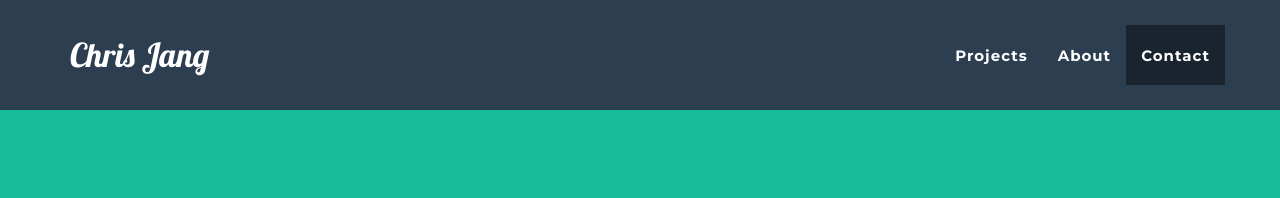
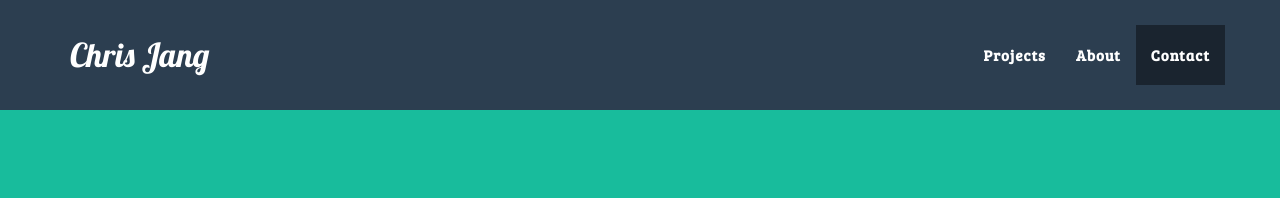
Before and after one commit to cjang5/cjang5.github.io, a Jekyll site: the page built from index.html, in a window 1280 px wide. Shown: the top 198 px of the page. Built offline with Jekyll 4.4.1, drawn with Linux system fonts in a browser that asks for light colours.

Commit message:
Added Bree Serif font and changed navbar right to BS

```diff
--- a/_includes/css/main.css
+++ b/_includes/css/main.css
@@ -154,7 +154,7 @@
 }
 
 .navbar-right {
-    font-family: Montserrat, sans-serif;
+    font-family: 'Bree Serif', sans-serif;
     font-weight: 700;
 }
 
--- a/_includes/head.html
+++ b/_includes/head.html
@@ -15,6 +15,7 @@
     <link href="http://fonts.googleapis.com/css?family=Montserrat:400,700" rel="stylesheet" type="text/css">
     <link href="http://fonts.googleapis.com/css?family=Lato:400,700,400italic,700italic" rel="stylesheet" type="text/css">
     <link href='http://fonts.googleapis.com/css?family=Lobster' rel='stylesheet' type='text/css'>
+    <link href='http://fonts.googleapis.com/css?family=Bree+Serif' rel='stylesheet' type='text/css'>
 
     <!-- HTML5 Shim and Respond.js IE8 support of HTML5 elements and media queries -->
     <!-- WARNING: Respond.js doesn't work if you view the page via file:// -->
```
